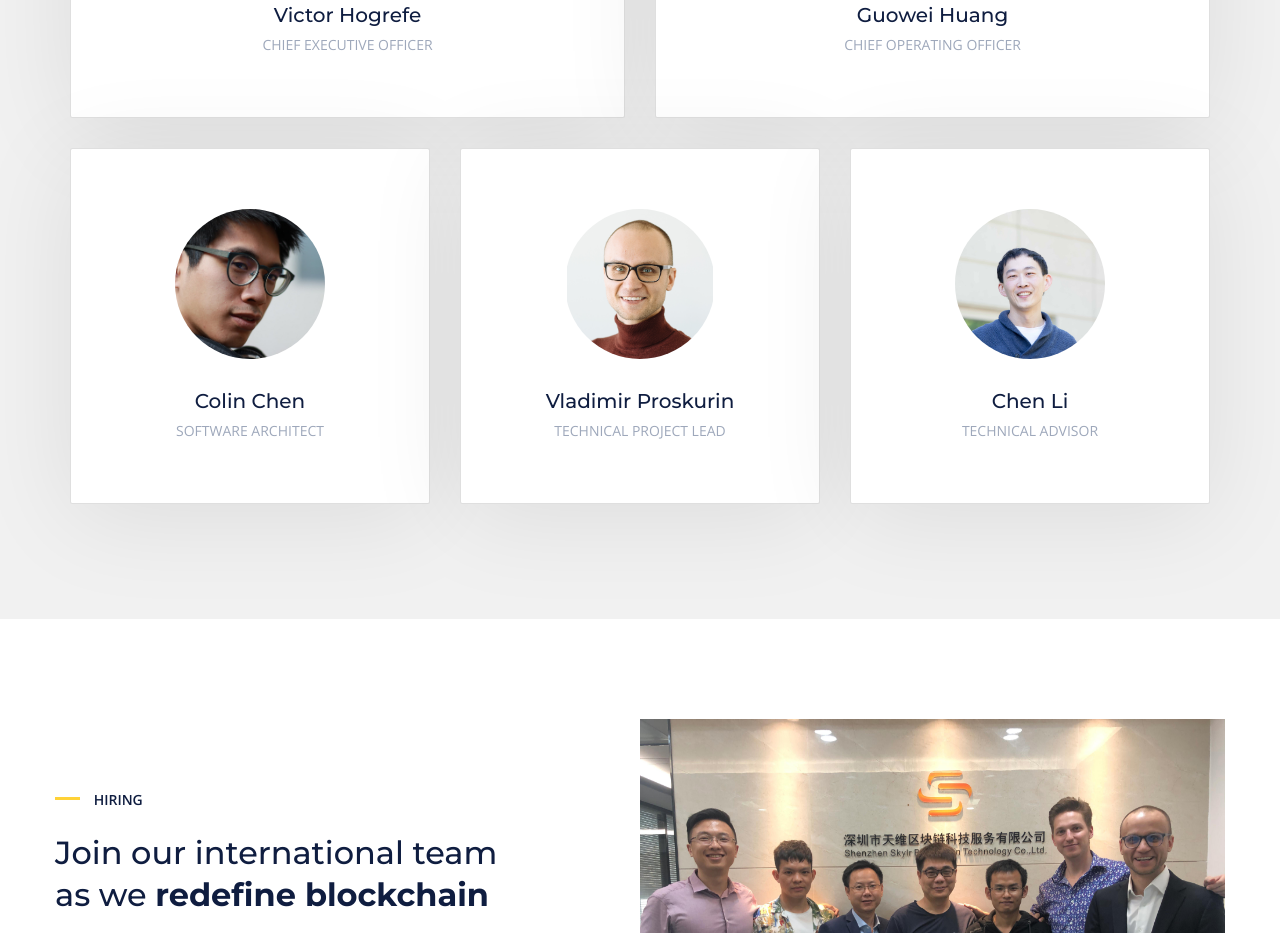
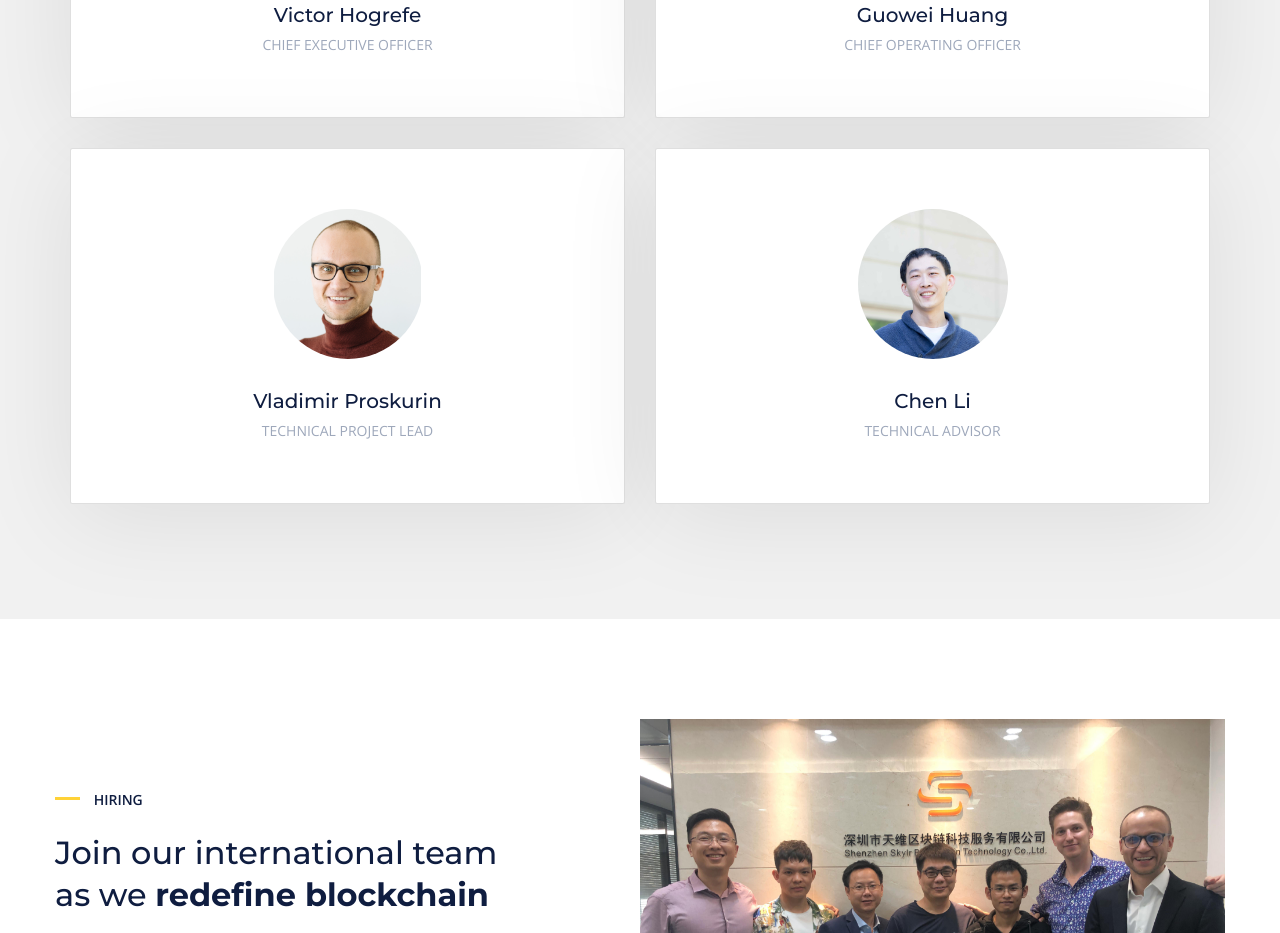
Before and after one commit to nathannlu/blockspace-solutions-website, a plain HTML site: page index.html in a window 1280 px wide. Shown: the part 3959-4892 px from the top of the page. Drawn offline with nearby package versions, Linux system fonts and the light colour scheme.

Commit message:
update: information change

```diff
--- a/index.html
+++ b/index.html
@@ -265,23 +265,7 @@
                         </div>
                     </div>
 
-                    <div class="w-full lg:w-1/3 px-4 py-4">
-                        <div class="card">
-                            <div class="px-24 py-24">
-                                <div class="img-cropper">
-                                    <img src="img/colin.jpg" alt="">
-                                </div>
-                                <h3 class="pb-2">
-                                    Colin Chen
-                                </h3>
-                                <small>Software Architect</small>
-                            </div>
-                            <div class="card-slideup px-24 py-24">
-                                Colin studied Computer Science at the University of British Columbia. He develops prototypes for experimental technology and has created applications in machine learning to segment images containing cancer cells, and in formal verification to solve robot navigation problems.
-                            </div>
-                        </div>
-                    </div>
-                    <div class="w-full lg:w-1/3 px-4 py-4">
+                    <div class="w-full lg:w-1/2 px-4 py-4">
                         <div class="card">
                             <div class="px-24 py-24">
                                 <div class="img-cropper">
@@ -299,7 +283,7 @@
                             </div>
                         </div>
                     </div>
-                    <div class="w-full lg:w-1/3 px-4 py-4">
+                    <div class="w-full lg:w-1/2 px-4 py-4">
                         <div class="card">
                             <div class="px-24 py-24">
                                 <div class="img-cropper">
```
